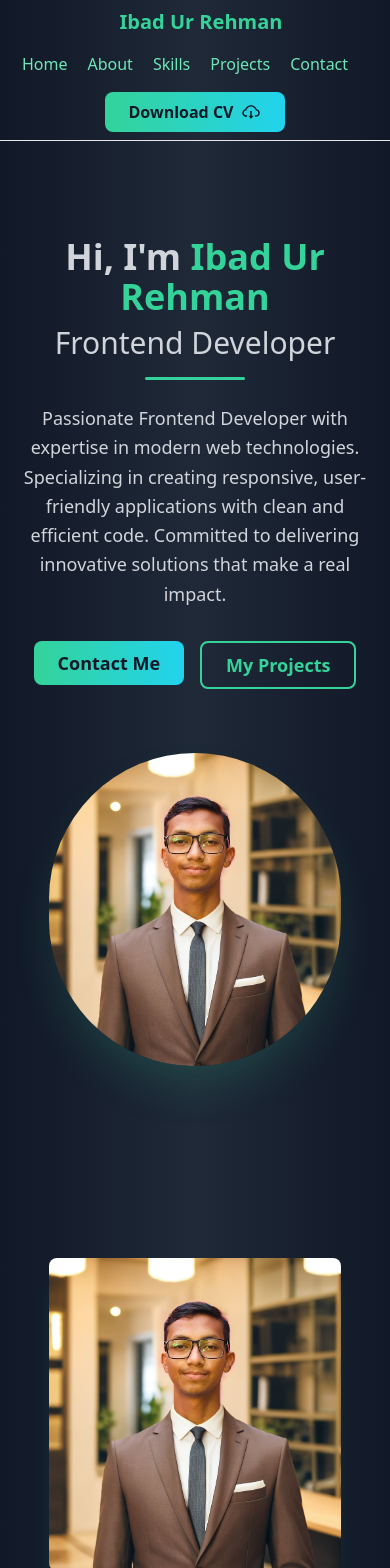
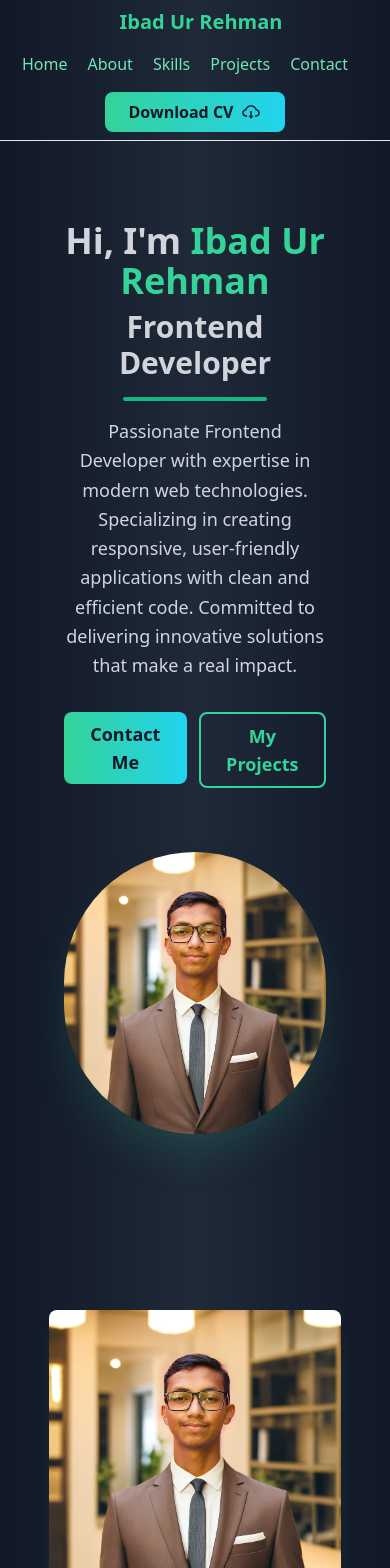
Before and after one commit to ibad363/ibad-portfolio, a Next.js app: page / in a window 390 px wide. Shown: the top 1568 px of the page. Built offline with nearby package versions, Linux system fonts and the light colour scheme.

Commit message:
some file update

```diff
--- a/app/about/page.tsx
+++ b/app/about/page.tsx
@@ -7,7 +7,7 @@ const About = () => {
         <div>
             <section className="text-gray-300 bg-gradient-to-r from-gray-900 via-gray-800 to-gray-900 body-font">
                 <div className="container mx-auto flex px-5 py-24 md:flex-row flex-col items-center">
-                    <div className="lg:max-w-lg lg:w-full md:w-1/2 w-5/6 md:mb-0 mb-10">
+                    <div className="lg:max-w-lg lg:w-full md:w-1/2 w-5/6 md:mb-0 mb-10 flex sm:justify-center md:justify-start">
                         <Image
                             className="object-cover rounded-lg shadow-xl shadow-emerald-400/10 transform hover:scale-105 transition-transform duration-300"
                             alt="Ibad Ur Rehman"
@@ -32,8 +32,8 @@ const About = () => {
                           Simultaneously, I'm expanding my technical skills through the Governor Sindh Initiative in Applied Cloud Generative AI Engineering (GIAIC). With months of intensive training in modern web technologies like HTML, CSS, JavaScript, and Next.js, I've successfully completed my first quarter. My unique blend of commerce knowledge and technical expertise equips me to create more human-centered digital solutions, bridging the gap between technology and practical, user-focused applications.
                         </p>
 
-                        <a href="/assets/cv.pdf" target="_blank" rel="noopener noreferrer">
-                            <button className="inline-flex items-center text-gray-900 bg-gradient-to-r from-emerald-400 to-cyan-400 border-0 py-2 px-8
+                        <a href="/assets/cv.pdf" target="_blank">
+                            <button className="text-gray-900 bg-gradient-to-r from-emerald-400 to-cyan-400 border-0 py-2 px-8
                             focus:outline-none hover:from-emerald-500 hover:to-cyan-500 rounded-lg text-lg transition-all duration-300 font-semibold">
                                 View CV
                             </button>
--- a/app/components/Hero.tsx
+++ b/app/components/Hero.tsx
@@ -6,48 +6,27 @@ import Link from "next/link";
 
 const Hero = () => {
     return(
-        <section className="text-gray-300 bg-gradient-to-r from-gray-900 via-gray-800 to-gray-900 body-font">
-            <div className="container mx-auto flex px-5 py-24 md:flex-row flex-col items-center">
-                <div className="lg:flex-grow md:w-1/2 lg:pr-24 md:pr-16 flex flex-col md:items-start md:text-left mb-16 md:mb-0 items-center text-center">
-                    <h1 className="title-font sm:text-5xl text-4xl mb-4 font-bold">
-                        Hi, I'm <span className="text-emerald-400">Ibad Ur Rehman</span>
-                        <br className="hidden lg:inline-block" />
-                        <span className="text-3xl font-medium mt-2 block">Frontend Developer</span>
-                    </h1>
-
-                    <div className="w-[100px] h-[3px] bg-emerald-400 rounded-xl mb-6"></div>
-
-                    <p className="mb-8 leading-relaxed text-lg">
-                        Passionate Frontend Developer with expertise in modern web technologies.
-                        Specializing in creating responsive, user-friendly applications with clean
-                        and efficient code. Committed to delivering innovative solutions that make
-                        a real impact.
-                    </p>
-
-                    <div className="flex gap-4">
-                        <Link href={"/contact"}>
-                            <button className="inline-flex items-center text-gray-900 bg-gradient-to-r from-emerald-400 to-cyan-400 border-0 py-2 px-6
-                            focus:outline-none hover:from-emerald-500 hover:to-cyan-500 rounded-lg text-lg transition-all duration-300 font-semibold">
-                              Contact Me
-                            </button>
-                        </Link>
-                        <Link href={"/projects"}>
-                            <button className="inline-flex items-center text-emerald-400 border-2 border-emerald-400 py-2 px-6
-                            focus:outline-none hover:bg-emerald-400 hover:text-gray-900 rounded-lg text-lg transition-all duration-300 font-semibold">
-                                My Projects
-                            </button>
-                        </Link>
+        <section className="text-gray-300 bg-gradient-to-r from-gray-900 via-gray-800 to-gray-900">
+            <div className="mx-auto px-16 py-20 flex flex-col md:flex-row items-center">
+                {/* first section */}
+                <div className="flex flex-col items-center md:items-start w-full md:w-1/2 md:flex-grow md:pr-16 lg:pr-24 mb-16 md:mb-0 text-center md:text-left">
+                    <h1 className="text-4xl font-bold mb-2">Hi, I'm <span className="text-emerald-400">Ibad Ur Rehman</span></h1>
+                    <h3 className="font-bold text-3xl mb-4">Frontend Developer</h3>
+                    <div className="w-36 h-1 rounded-lg bg-emerald-500 mb-4"></div>
+                    <p className="mb-8 text-lg leading-relaxed">Passionate Frontend Developer with expertise in modern web technologies. Specializing in creating responsive, user-friendly applications with clean and efficient code. Committed to delivering innovative solutions that make a real impact.</p>
+                    <div className="flex gap-3">
+                        <Link href={"/contact"}><button className="bg-gradient-to-r from-emerald-400 to-cyan-400 text-gray-900 text-lg font-semibold px-6 py-2 rounded-lg focus:outline-none hover:from-emerald-500 hover:to-cyan-500 ">Contact Me</button></Link>
+                        <Link href={"/projects"}><button className="border-emerald-400 text-emerald-400 font-semibold text-lg border-2 py-2 px-6 rounded-lg focus:outline-none hover:bg-emerald-400 hover:text-gray-900">My Projects</button></Link>
                     </div>
                 </div>
-
-                <div className="lg:max-w-lg lg:w-full md:w-1/2 w-5/6">
+                {/* second section */}
+                <div className="md:w-[40%] w-full inline-flex justify-center">
                     <Image
-                        className="object-cover object-center rounded-full shadow-2xl shadow-emerald-400/20"
-                        src={profile}
-                        width={400}
-                        height={400}
-                        alt="Ibad Ur Rehman"
-                        placeholder="blur"
+                    src={profile}
+                    alt="Profile Photo"
+                    width={400}
+                    height={400}
+                    className="rounded-full object-cover shadow-2xl shadow-emerald-400/20 hover:scale-105 transition-transform duration-300"
                     />
                 </div>
             </div>
--- a/app/components/Navbar.tsx
+++ b/app/components/Navbar.tsx
@@ -7,7 +7,7 @@ const Navbar = () => {
     return(
       <div className="bg-white z-50 sticky top-0">
         <header className="text-gray-300 bg-gradient-to-r from-gray-900 via-gray-800 to-gray-900 body-font">
-          <div className="container mx-auto flex flex-wrap p-2 flex-col md:flex-row items-center">
+          <div className="container mx-auto flex p-2 flex-col md:flex-row items-center">
             <a className="flex title-font font-medium items-center text-gray-100 mb-4 md:mb-0">
               <span className="ml-3 text-xl text-emerald-400 font-bold">
                 Ibad Ur Rehman
@@ -30,13 +30,13 @@ const Navbar = () => {
                 Contact
               </Link>
             </nav>
-            <a href="/assets/cv.pdf">
+            <Link href="/assets/cv.pdf">
               <button className="inline-flex items-center text-gray-900 bg-gradient-to-r from-emerald-400 to-cyan-400 border-0 py-2 px-6
     focus:outline-none hover:from-emerald-500 hover:to-cyan-500 rounded-lg text-base mt-4 md:mt-0 transition-all duration-300 font-semibold">
                 Download CV
                 <AiOutlineCloudDownload className="text-xl ml-2" />
               </button>
-            </a>
+            </Link>
           </div>
         </header>
       </div>
--- a/app/contact/page.tsx
+++ b/app/contact/page.tsx
@@ -17,9 +17,9 @@ const Contact = () => {
               marginWidth={0}
               scrolling="no"
               src="https://www.google.com/maps/embed?pb=!1m18!1m12!1m3!1d14478.981667936244!2d67.19999716977537!3d24.893431199999997!2m3!1f0!2f0!3f0!3m2!1i1024!2i768!4f13.1!3m3!1m2!1s0x3eb33c1f22df5555%3A0x27f12e1d84f4d92e!2sMalir%20Kala%20Board%2C%20Malir%20Town%2C%20Karachi%2C%20Karachi%20City%2C%20Sindh%2C%20Pakistan!5e0!3m2!1sen!2s!4v1710871234567!5m2!1sen!2s"
-              style={{ filter: "grayscale(1) contrast(1.2) opacity(0.16)" }}
+              style={{ filter: "grayscale(1) contrast(1.2) opacity(0.26)" }}
             />
-            <div className="bg-gray-900/80 backdrop-blur-sm relative flex flex-wrap py-6 rounded-lg shadow-xl border border-emerald-500/20">
+            <div className="bg-gray-900/80 backdrop-blur-sm relative flex flex-wrap py-6 pr-6 rounded-lg shadow-xl border border-emerald-500/20">
               <div className="lg:w-1/2 px-6">
                 <h2 className="title-font font-semibold text-emerald-400 tracking-widest text-xs">
                   ADDRESS
```
Also changed, not shown: app/skills/page.tsx (+80 -16 lines).
